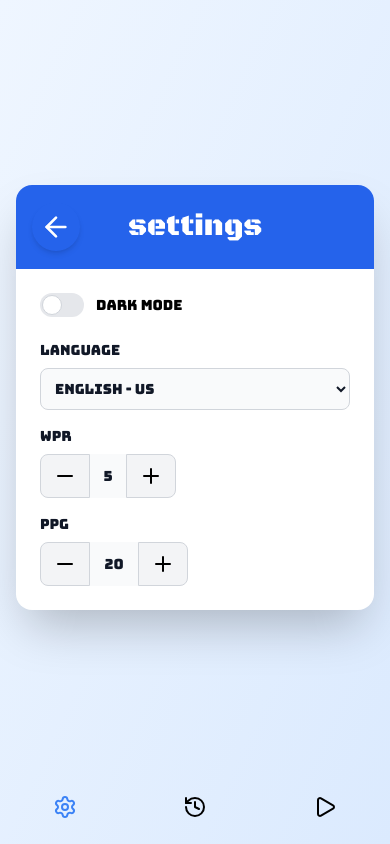
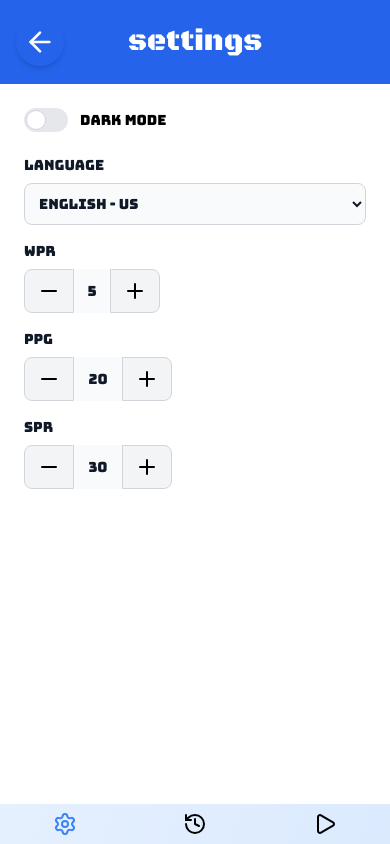
Before and after one commit to hotsemeer/word-rush, a Vue app: page /settings in a window 390 px wide. Built offline with nearby package versions, Linux system fonts and the light colour scheme.

Commit message:
add seconds per round

```diff
--- a/src/App.vue
+++ b/src/App.vue
@@ -9,16 +9,12 @@ import { ref } from 'vue'
 
 const nav = templateRef('bottom-nav')
 const game = useGameStore()
-const motions = useMotion(nav)
-const thing = ref(false)
 </script>
-<!-- router.currentRoute.value.name !== 'mainMenu' -->
 <template>
   <div class="w-full h-full flex flex-col bg-gradient-to-br from-blue-50 to-blue-100">
     <div class="grow relative overflow-auto">
       <RouterView />
     </div>
-    <!-- <button @click="thing = !thing">hoi</button> -->
     <nav
       v-if="router.currentRoute.value.name !== 'mainMenu'"
       ref="bottom-nav"
@@ -37,13 +33,13 @@ const thing = ref(false)
       }"
     >
       <menu class="text-3xl flex justify-around">
-          <RouterLink :to="{ name: 'settings' }">
+        <RouterLink class="!m-0 p-2" :to="{ name: 'settings' }">
           <Settings />
         </RouterLink>
-          <RouterLink :to="{ name: 'history' }">
+        <RouterLink class="!m-0 p-2" :to="{ name: 'history' }">
           <History />
         </RouterLink>
-          <RouterLink :to="{ name: game.currentGame ? 'play' : 'new' }">
+        <RouterLink class="!m-0 p-2" :to="{ name: game.currentGame ? 'play' : 'new' }">
           <Play />
         </RouterLink>
       </menu>
--- a/src/components/GameMenu.vue
+++ b/src/components/GameMenu.vue
@@ -13,10 +13,10 @@ defineProps({
 </script>
 
 <template>
-  <div
-    class="h-full flex items-center justify-center p-4"
-  >
-    <div class="w-full max-w-md bg-white shadow-2xl rounded-2xl overflow-hidden">
+  <div class="h-full flex items-center justify-center">
+    <div
+      class="w-full h-full md:h-3/4 max-w-md bg-white shadow-2xl md:rounded-2xl overflow-hidden flex flex-col"
+    >
       <div class="bg-blue-600 text-white p-6 relative">
         <RouterLink
           v-if="route.name !== 'mainMenu'"
@@ -28,7 +28,7 @@ defineProps({
         <h1 class="text-3xl text-center font-serif">{{ title }}</h1>
       </div>
 
-      <div class="p-6 space-y-4">
+      <div class="p-6 space-y-4 grow flex flex-col">
         <slot></slot>
       </div>
     </div>
--- a/src/components/Playing.vue
+++ b/src/components/Playing.vue
@@ -6,11 +6,13 @@ import { useGameStore } from '@/stores/game'
 import { xor } from 'lodash-es'
 import { Check } from 'lucide-vue-next'
 import Button from '@/ui/Button.vue'
+import { useSettingsStore } from '@/stores/settings'
 
 const { currentGame } = useGameStore()
+const { secondsPerRound } = useSettingsStore()
 
-const duration = ref(3)
-const timeLeft = ref(duration.value)
+const duration = ref(secondsPerRound)
+const timeLeft = ref(secondsPerRound)
 
 function selectWord(word: string): void {
   currentGame!.currentTurn!.guessed = xor(guessed.value, [word])
--- a/src/stores/settings.ts
+++ b/src/stores/settings.ts
@@ -5,6 +5,7 @@ import { i18n } from '@/main'
 
 export const useSettingsStore = defineStore('settings', () => {
   const wordsPerRound: Ref<number> = ref(5)
+  const secondsPerRound: Ref<number> = ref(30)
   const pointsPerGame: Ref<number> = ref(20)
   const darkMode: Ref<Boolean> = ref(window.matchMedia('(prefers-color-scheme: dark)').matches)
   const language = computed<Language>({
@@ -17,6 +18,7 @@ export const useSettingsStore = defineStore('settings', () => {
   return {
     language,
     wordsPerRound,
+    secondsPerRound,
     pointsPerGame,
     darkMode
   }
--- a/src/views/MainMenu.vue
+++ b/src/views/MainMenu.vue
@@ -10,7 +10,7 @@ const { t } = useI18n()
 
 <template>
   <GameMenu title="Word Rush">
-    <menu class="text-3xl">
+    <menu class="text-3xl h-full flex flex-col justify-center">
       <RouterLink :to="{ name: 'new' }">
         <Button class="w-full" variant="success">{{ t('new_game') }}</Button>
       </RouterLink>
--- a/src/views/NewGame.vue
+++ b/src/views/NewGame.vue
@@ -18,7 +18,8 @@ function start() {
 
 <template>
   <GameMenu title="New game">
-    <div class="text-3xl">
+    <div class="text-3xl flex flex-col justify-between h-full">
+      <div>
         <div
           class="bg-blue-50 hover:bg-blue-100 rounded-lg p-4 flex flex-col shadow-sm mb-5 cursor-pointer"
           v-for="(team, teamIndex) in game.newGame.teams"
@@ -88,41 +89,7 @@ function start() {
             </button>
           </div>
         </div>
-
-      <!-- old -->
-      <!-- <div
-        class="bg-slate-100 p-5 rounded mb-5 cursor-pointer"
-        v-for="(team, teamIndex) in game.newGame.teams"
-        :key="team.name"
-        @click="editingTeam = team"
-      >
-        <div v-if="editingTeam !== team" class="flex justify-between items-center">
-          <div>
-            <button
-              class="mr-3"
-              v-if="game.newGame.teams.length > 2"
-              @click="game.newGame.teams.splice(teamIndex, 1)"
-            >
-              x
-            </button>
-            <span>{{ team.name }}</span>
       </div>
-          <div class="flex items-center text-base mr-2">
-            {{ team.players.length }} Players
-            <ArrowRight class="ml-2" />
-          </div>
-        </div>
-        <div v-else class="border-t border-black flex flex-col">
-          <div v-for="(player, index) in team.players" :key="index">
-            <input class="mb-3 rounded px-3 py-1" v-model="team.players[index]" />
-            <button class="bg-white p-1 px-3" @click="team.players.splice(index, 1)">x</button>
-          </div>
-
-          <button @click="team.players.push(`Player ${game.newGame.players.length + 1}`)">
-            New player
-          </button>
-        </div>
-      </div> -->
 
       <div class="space-y-4">
         <Button class="w-full" @click="game.newGame.addTeam()"> Add Team </Button>
--- a/src/views/Settings.vue
+++ b/src/views/Settings.vue
@@ -39,7 +39,9 @@ function langLabel(lang: string) {
     </div>
 
     <div>
-      <label for="language" class="block mb-2 text-sm font-medium text-gray-900"> {{ t('language') }} </label>
+      <label for="language" class="block mb-2 text-sm font-medium text-gray-900">
+        {{ t('language') }}
+      </label>
       <select
         id="language"
         class="bg-gray-50 border border-gray-300 text-gray-900 text-sm rounded-lg focus:ring-blue-500 focus:border-blue-500 block w-full p-2.5"
@@ -53,13 +55,9 @@ function langLabel(lang: string) {
 
     <Counter v-model="settings.wordsPerRound" :min="4" :max="7" :label="t('wpr')" />
 
-    <Counter
-      v-model="settings.pointsPerGame"
-      :min="10"
-      :max="50"
-      :step="5"
-      :label="t('ppg')"
-    />
+    <Counter v-model="settings.pointsPerGame" :min="10" :max="50" :step="5" :label="t('ppg')" />
+
+    <Counter v-model="settings.secondsPerRound" :min="5" :max="60" :step="5" :label="t('spr')" />
   </GameMenu>
 </template>
 
@@ -69,13 +67,15 @@ function langLabel(lang: string) {
       "settings": "Settings",
       "language": "Language",
       "wpr": "Words per round",
-      "ppg": "Points per game"
+      "ppg": "Points per game",
+      "spr": "Seconds per round"
     },
     "nl-NL": {
       "settings": "Instellingen",
       "language": "Taal",
       "wpr": "Woorden per ronde",
-      "ppg": "Punten per potje"
+      "ppg": "Punten per potje",
+      "spr": "Secondes per ronde"
     }
   }
 </i18n>
```
Lines whose indentation alone changed are shown as unchanged.
